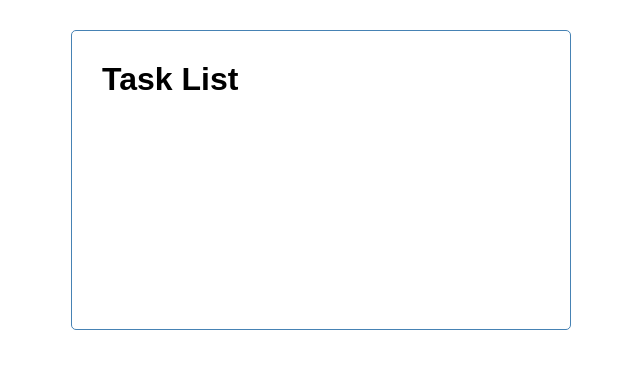
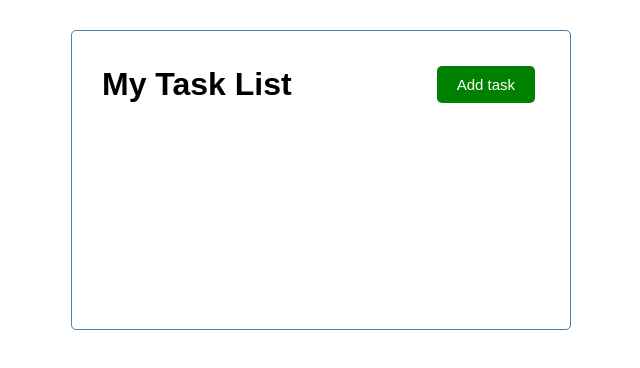
Before and after one commit to Perlasof/Task-list, an Angular app: page / in a window 1280 px wide. Shown: the top 368 px of the page, without its empty margins (319-959 px from the left). Built offline with nearby package versions, Linux system fonts and the light colour scheme.

Commit message:
Primer botón

```diff
--- a/src/app/app.module.ts
+++ b/src/app/app.module.ts
@@ -3,11 +3,13 @@
 
 import { AppComponent } from './app.component';
 import { HeaderComponent } from './components/header/header.component';
+import { ButtonComponent } from './components/button/button.component';
 
 @NgModule({
   declarations: [
     AppComponent,
-    HeaderComponent
+    HeaderComponent,
+    ButtonComponent
   ],
   imports: [
     BrowserModule
--- /dev/null
+++ b/src/app/components/button/button.component.html
@@ -0,0 +1,5 @@
+<button class="btn"
+[ngStyle]="{'background-color': color}"
+(click)="onClick()"
+> {{text}}
+</button>
--- /dev/null
+++ b/src/app/components/button/button.component.ts
@@ -0,0 +1,21 @@
+import { Component, OnInit, Input , Output, EventEmitter } from '@angular/core';
+
+@Component({
+  selector: 'app-button',
+  templateUrl: './button.component.html',
+  styleUrls: ['./button.component.css']
+})
+export class ButtonComponent implements OnInit {
+  @Input() text: string ="";
+  @Input() color: string ="";
+  @Output() btnClick = new EventEmitter() ;
+
+  constructor() { }
+
+  ngOnInit(): void {
+  }
+  onClick(){
+    this.btnClick.emit() ;
+  }
+
+}
--- a/src/app/components/header/header.component.html
+++ b/src/app/components/header/header.component.html
@@ -1 +1,4 @@
+<header>
 <h1>{{title}}</h1>
+<app-button color="green" text="Add task"></app-button>
+</header>
--- a/src/app/components/header/header.component.ts
+++ b/src/app/components/header/header.component.ts
@@ -6,10 +6,12 @@
   styleUrls: ['./header.component.css']
 })
 export class HeaderComponent implements OnInit {
-  title:string = 'Task List';
+  title:string = 'My Task List';
   constructor() { }
 
   ngOnInit(): void {
   }
-
+toggleAddTask(){
+  console.log("toggleAddTask!");
 }
+}
```
Also changed, not shown: src/app/components/button/button.component.css (added), 2 other files (tests, documents, lock files or other folders).
